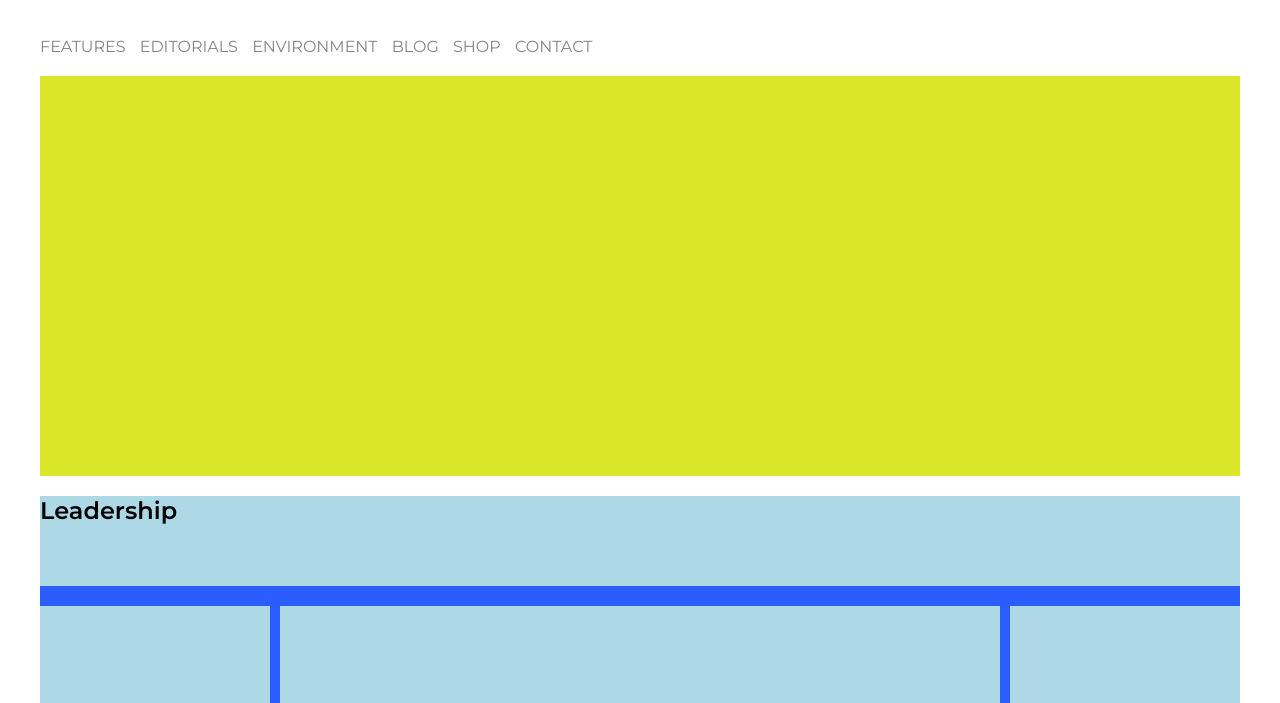
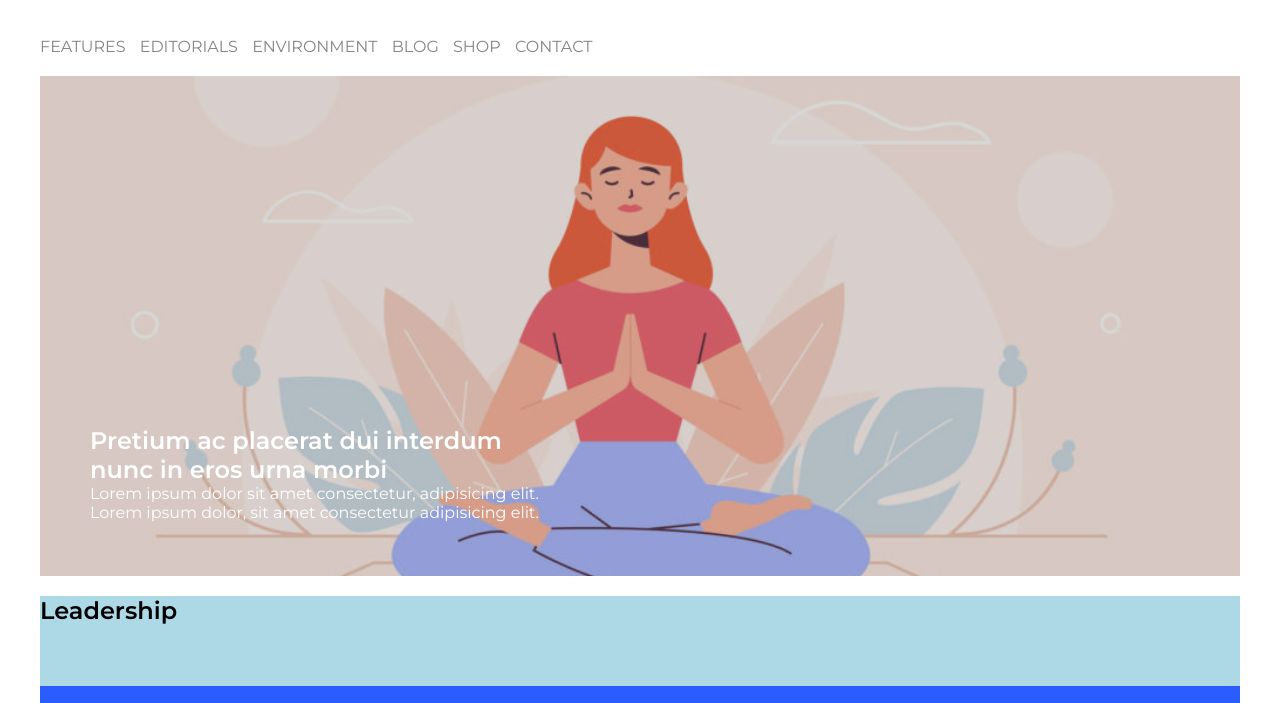
Before and after one commit to EmiPro97/htmlcss-wp, a plain HTML site: page index.html in a window 1280 px wide. Shown: the part 83-786 px from the top of the page. Drawn offline with Linux system fonts and the light colour scheme.

Commit message:
added banner-area section

```diff
--- a/css/style.css
+++ b/css/style.css
@@ -27,7 +27,7 @@ h1, h2, h3, h4, h5, h6{
 
 /* Sections margin */
 .head,
-.presentation-info,
+.banner-area,
 .main-content,
 .foot{
     margin-bottom: 20px;
@@ -61,12 +61,35 @@ h1, h2, h3, h4, h5, h6{
 
 .nav-menu li a:hover{
     color: black;
+    background-color: rgba(107, 104, 104, 0.1);
+    border-radius: 5px;
 }
 
-/* Presentation-info sect. */
-.presentation-info{
-    height: 400px;
-    background-color: rgb(217, 230, 41);
+/* Banner-Area sect. */
+.banner-area{
+    height: 500px;
+    border-radius: 10px;
+}
+
+.banner-area .banner-size{
+    height: 100%;
+}
+
+.banner-area .banner-img{
+    background-image: url(../img/banner.jpg);
+    background-size: cover;
+    background-position: center;
+}
+
+.banner-area .bg-shadow{
+    background-color: rgba(61, 61, 61, 0.2);
+}
+
+.banner-area .bg-shadow .title-wrapper{
+    width: 500px;
+    color: white;
+    padding-left: 50px;
+    padding-top: 350px;
 }
 
 
--- a/index.html
+++ b/index.html
@@ -51,10 +51,20 @@
 
         <!-- Main -->
         <main>
-            <section class="presentation-info">
-                <!-- <img src="#" alt="">
-                <h2></h2> -->
+
+            <!-- Banner-area -->
+            <section class="banner-area">
+                <div class="banner-img banner-size">
+                    <div class="bg-shadow banner-size">
+                        <div class="title-wrapper">
+                            <h1>Pretium ac placerat dui interdum nunc in eros urna morbi</h1>
+                            <p>Lorem ipsum dolor sit amet consectetur, adipisicing elit. Lorem ipsum dolor, sit amet consectetur adipisicing elit.</p>
+                        </div>
+                    </div>
+                </div>
             </section>
+
+            <!-- Leadership -->
             <section class="main-content">
                 <div class="main-leadership">
                     <h2>Leadership</h2>
```
